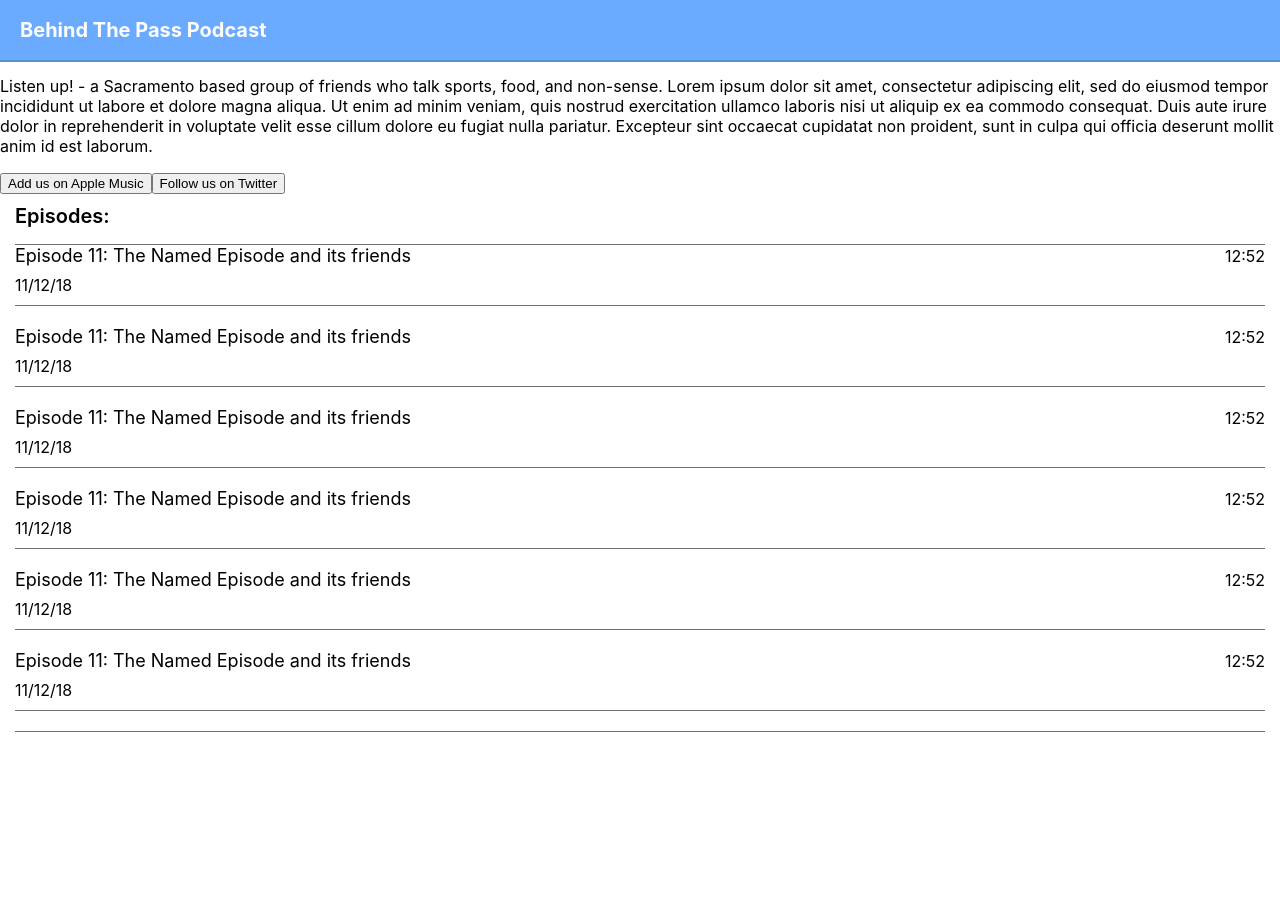
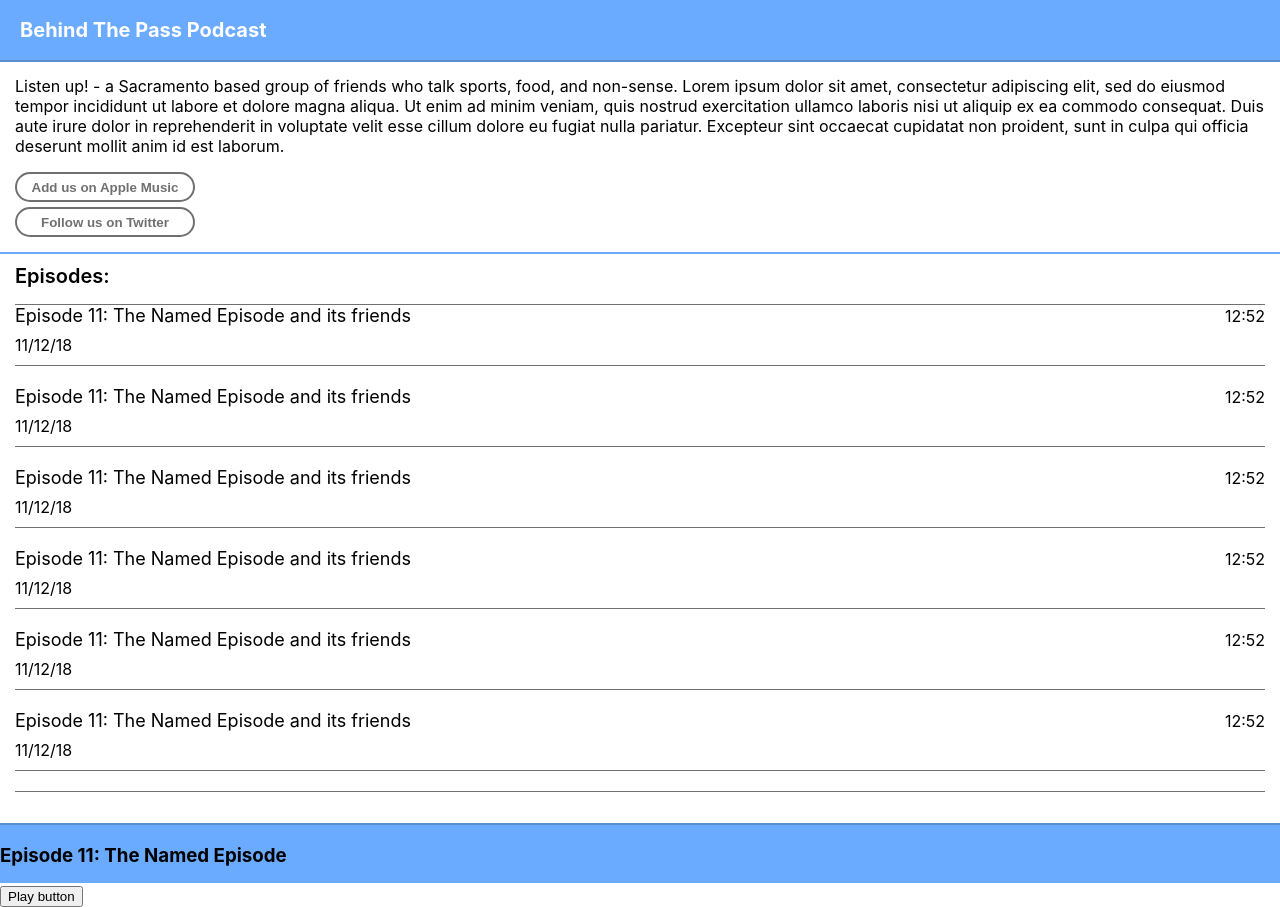
Before and after one commit to Lazd53/BehindThePassPodcast, a React (Create React App) app: page / in a window 1280 px wide. Before the commit the page ends 800 px from the top, so only its background shows below. Built offline with nearby package versions, Linux system fonts and the light colour scheme.

Commit message:
Rebuild app to use Grid to contain primary pieces.
BtpMain converted to PodcastDescription, and dropped in <main> container
with Episodes component.

```diff
--- a/src/components/App.js
+++ b/src/components/App.js
@@ -2,15 +2,19 @@ import React from 'react';
 import './App.scss';
 
 import BtpHeader from './BtpHeader';
-import BtpMain from './BtpMain';
+import PodcastDescription from './PodcastDescription';
 import Episodes from './Episodes';
+import BtpFooter from './BtpFooter';
 
 function App() {
   return (
     <div className="App">
       <BtpHeader />
-      <BtpMain />
-      <Episodes />
+        <main>
+          <PodcastDescription />
+          <Episodes />
+        </main>
+      <BtpFooter/>
     </div>
   );
 }
--- a/src/components/App.scss
+++ b/src/components/App.scss
@@ -27,6 +27,11 @@ header {
   h1{
     font-size: $lg-font;
   }
+}
+
+main{
+  grid-area: "content";
+
 }
 
 .podcast-description {
@@ -101,11 +106,7 @@ header {
 
 
 .footer-play-bar{
-  position: absolute;
-  bottom: 0;
-  left: 0;
-  right: 0;
-  height: 60px;
+  grid-area: 'footer';
   background: $color-primary;
   border-top: $color-primary-dark 2px solid;
 }
--- a/src/components/BtpMain.js
+++ b/src/components/PodcastDescription.js
@@ -1,14 +1,14 @@
 import React from 'react';
 import SocialMediaButton from './SocialMediaButton';
 
-export default function BtpMain (props) {
+export default function PodcastDescription (props) {
   return (
-    <main>
+    <section className="podcast-description">
       <p>Listen up! - a Sacramento based group of friends who talk sports, food, and non-sense. Lorem ipsum dolor sit amet, consectetur adipiscing elit, sed do eiusmod tempor incididunt ut labore et dolore magna aliqua. Ut enim ad minim veniam, quis nostrud exercitation ullamco laboris nisi ut aliquip ex ea commodo consequat. Duis aute irure dolor in reprehenderit in voluptate velit esse cillum dolore eu fugiat nulla pariatur. Excepteur sint occaecat cupidatat non proident, sunt in culpa qui officia deserunt mollit anim id est laborum.</p>
       <div className="social-media-btn-container">
         <SocialMediaButton text="Add us on Apple Music"/>
         <SocialMediaButton text="Follow us on Twitter"/>
       </div>
-    </main>
+    </section>
   )
 }
```
